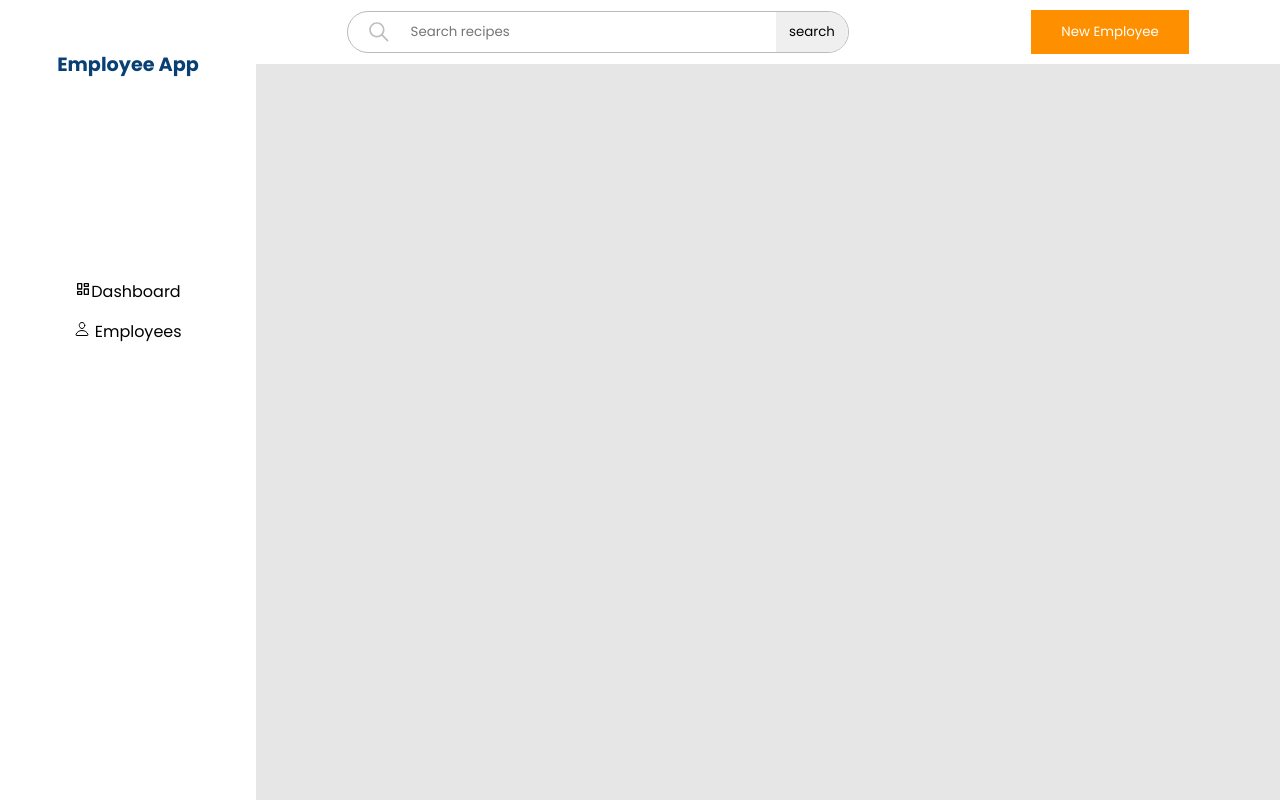
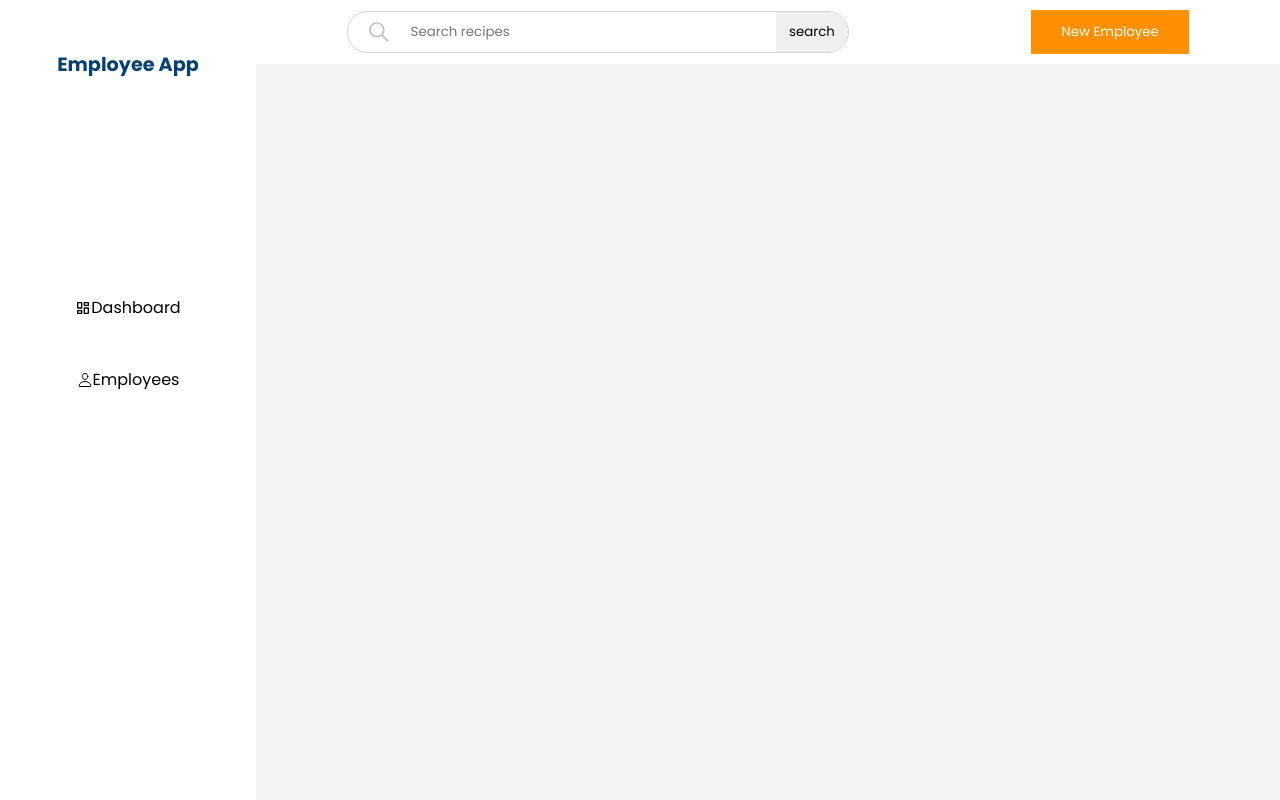
Before and after one commit to Lspacedev/employee-app, a React (Create React App) app: page / in a window 1280 px wide. Built offline with nearby package versions, Linux system fonts and the light colour scheme.

Commit message:
updated styles, background color employeedisplay

```diff
--- a/src/App.css
+++ b/src/App.css
@@ -49,9 +49,13 @@ body {
   margin: 0px 0px 150px 0px;
   padding: 50px 0px;
 }
-.Sidebar .links {
+.Sidebar .SidebarLinks {
   margin: 15px 0px;
+
   cursor: pointer;
+  display: flex;
+  justify-content: center;
+  align-items: center;
 }
 .Main {
   grid-column: 2/6;
@@ -81,7 +85,7 @@ body {
 
   display: flex;
   border-radius: 40px;
-  border: 1px solid #bbb;
+  border: 1px solid #d3d3d3;
 }
 
 .search-div input[type="search"] {
@@ -94,8 +98,9 @@ body {
   height: 100%;
   border-radius: 40px 0px 0px 40px;
   display: flex;
+  justify-content: center;
   align-items: center;
-  justify-content: center;
+  border: none;
 }
 #search-icon {
   margin: 0px;
@@ -217,7 +222,7 @@ body {
   flex-wrap: wrap;
   flex: 4;
   gap: 25px;
-  background-color: rgb(230, 230, 230);
+  background-color: rgb(243, 243, 243);
 }
 
 .employees-display li {
@@ -231,7 +236,7 @@ body {
   background-color: white;
   border-radius: 10px;
 
-  box-shadow: 1px 1px 5px rgb(187, 187, 187);
+  box-shadow: 1px 1px 5px rgb(221, 221, 221);
   display: flex;
   flex-direction: column;
   justify-content: center;
--- a/src/components/employee.js
+++ b/src/components/employee.js
@@ -1,5 +1,8 @@
 import { FaPhone } from "react-icons/fa6";
 import { MdOutlineEmail } from "react-icons/md";
+import IconText from "./iconText";
+import { IoIosClose } from "react-icons/io";
+
 import { useState } from "react";
 
 function Employee({
@@ -68,7 +71,7 @@ function Employee({
       {edit === true ? (
         <div className="update-form">
           <div className="cancel-update" onClick={() => handleResubmit(id)}>
-            x
+            <IoIosClose />
           </div>
           <div className="name">
             <label htmlFor="fname">
@@ -193,14 +196,14 @@ function Employee({
             </div>
           </div>
           <div className="email-phone">
-            <div className="email">
+            <IconText classText="email">
               <MdOutlineEmail style={{ paddingRight: "5px" }} />
               {email}
-            </div>
-            <div className="phone">
+            </IconText>
+            <IconText classText="phone">
               <FaPhone style={{ paddingRight: "5px" }} />
               {phone}
-            </div>
+            </IconText>
           </div>
         </div>
       )}
--- /dev/null
+++ b/src/components/iconText.js
@@ -0,0 +1,5 @@
+function IconText({ classText, children }) {
+  return <div className={`${classText}`}>{children}</div>;
+}
+
+export default IconText;
--- a/src/components/sidebar.js
+++ b/src/components/sidebar.js
@@ -1,17 +1,19 @@
 import { IoPersonOutline } from "react-icons/io5";
 import { RiDashboardLine } from "react-icons/ri";
+import SidebarLinks from "./sidebarLinks";
 
 function Sidebar() {
   return (
     <div className="Sidebar">
       <div className="logo">Employee App</div>
-      <div className="links">
+      <SidebarLinks>
         <RiDashboardLine />
-        Dashboard
-      </div>
-      <div className="links">
-        <IoPersonOutline /> Employees
-      </div>
+        <p>Dashboard</p>
+      </SidebarLinks>
+      <SidebarLinks>
+        <IoPersonOutline />
+        <p>Employees</p>
+      </SidebarLinks>
     </div>
   );
 }
--- /dev/null
+++ b/src/components/sidebarLinks.js
@@ -0,0 +1,5 @@
+function SidebarLinks({ children }) {
+  return <div className="SidebarLinks">{children}</div>;
+}
+
+export default SidebarLinks;
```
